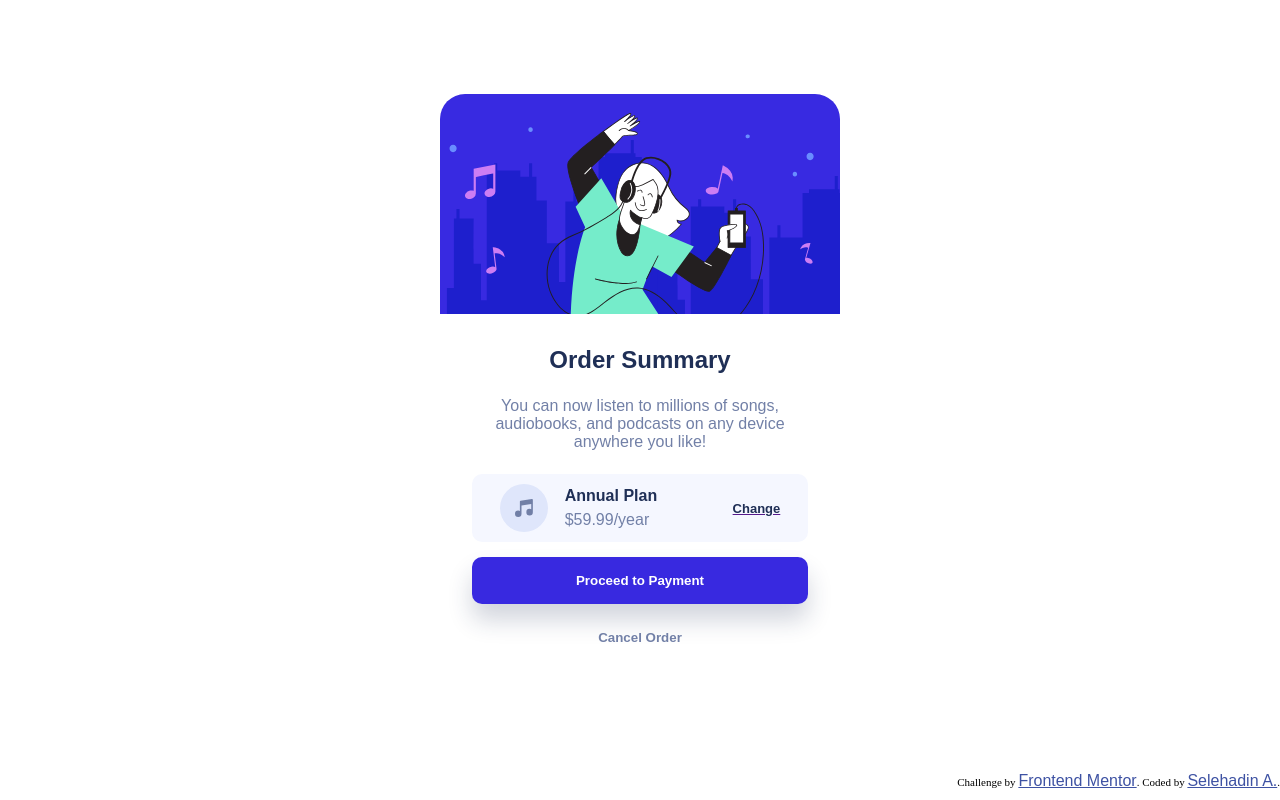
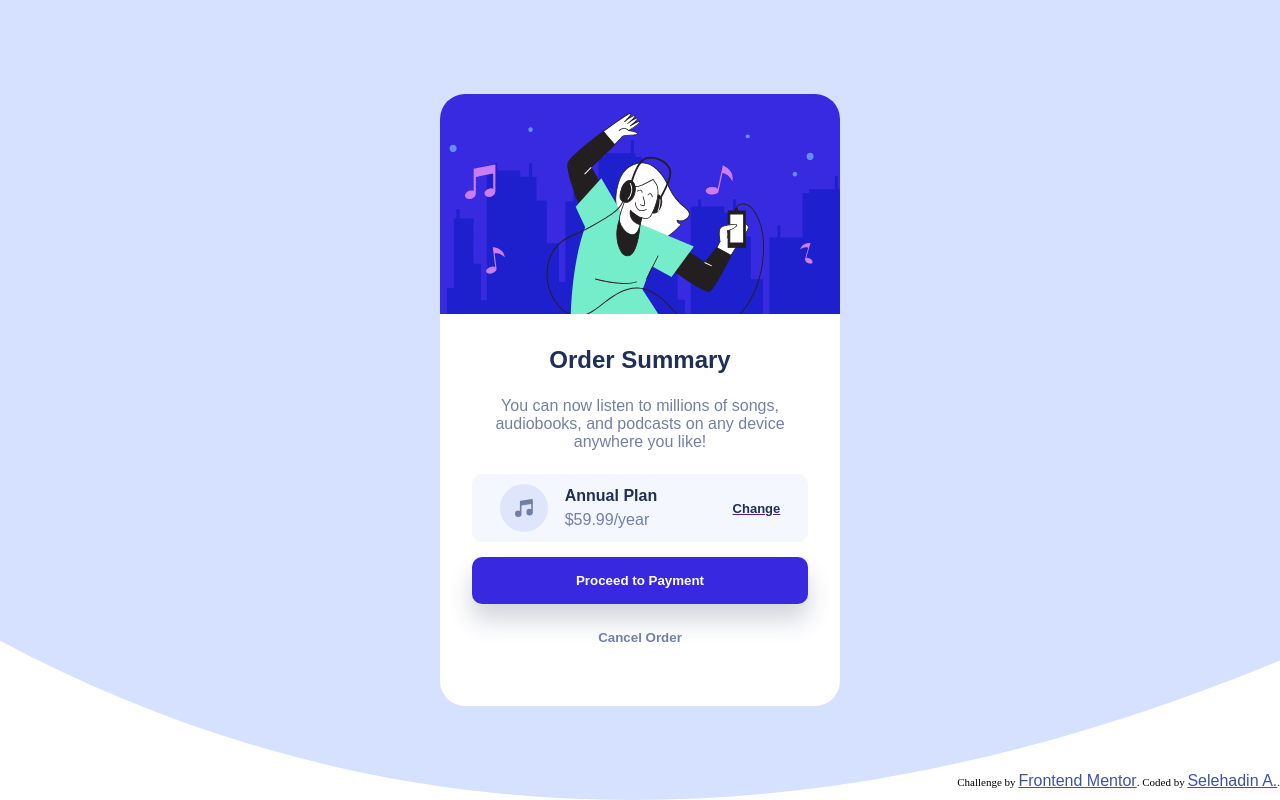
Before and after one commit to selehadin-cyber/order-summary-component, a plain HTML site: page index.html in a window 1280 px wide. Drawn offline with Linux system fonts and the light colour scheme.

Commit message:
Update style.css
fixed background not showing

```diff
--- a/css/style.css
+++ b/css/style.css
@@ -11,7 +11,7 @@ body {
   align-items: center;
   flex-direction: column;
   height: 100vh;
-  background-image: url(./images/pattern-background-desktop.svg);
+  background-image: url(../images/pattern-background-desktop.svg);
   background-repeat: no-repeat;
   /* Do not repeat the image */
   background-size: cover;
```
